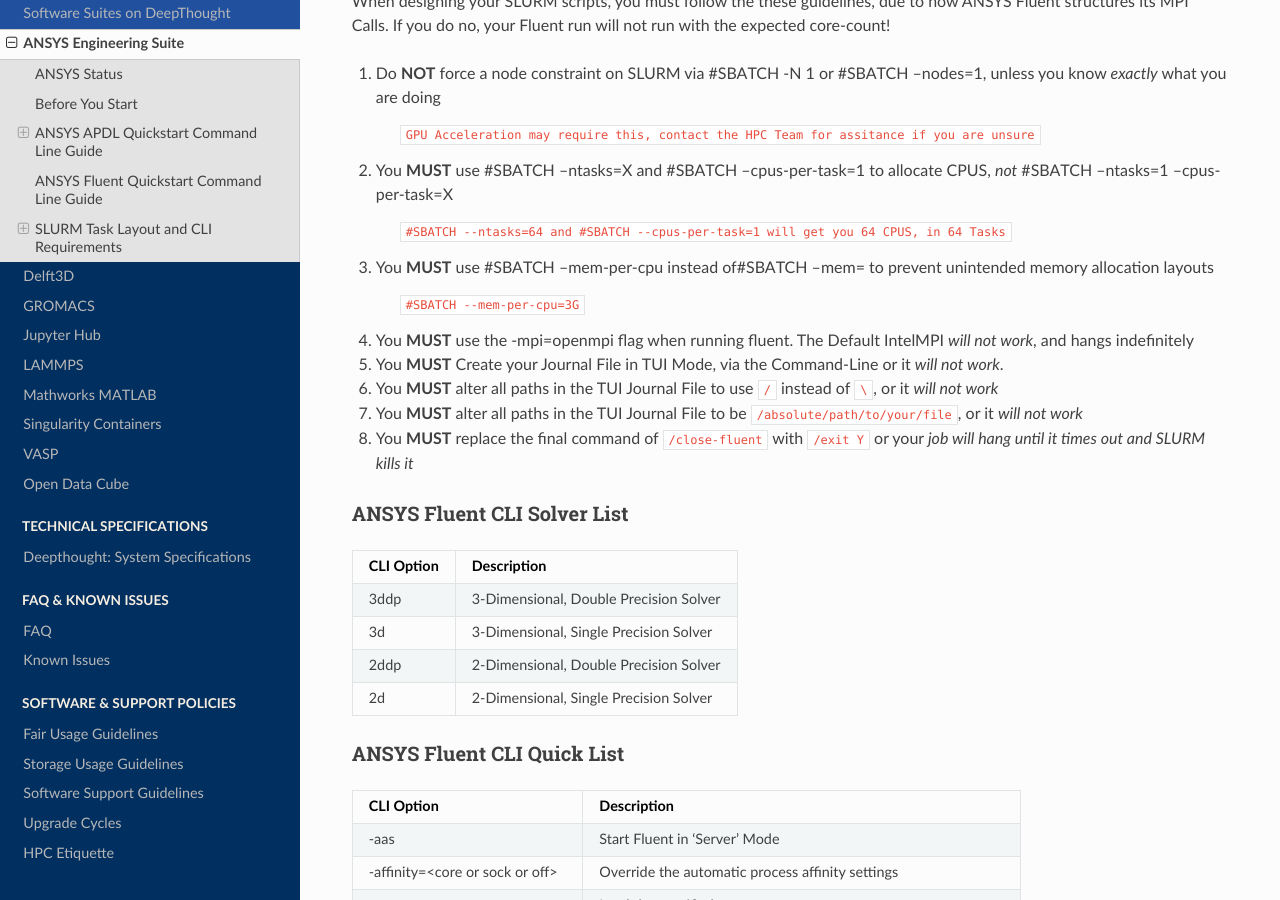
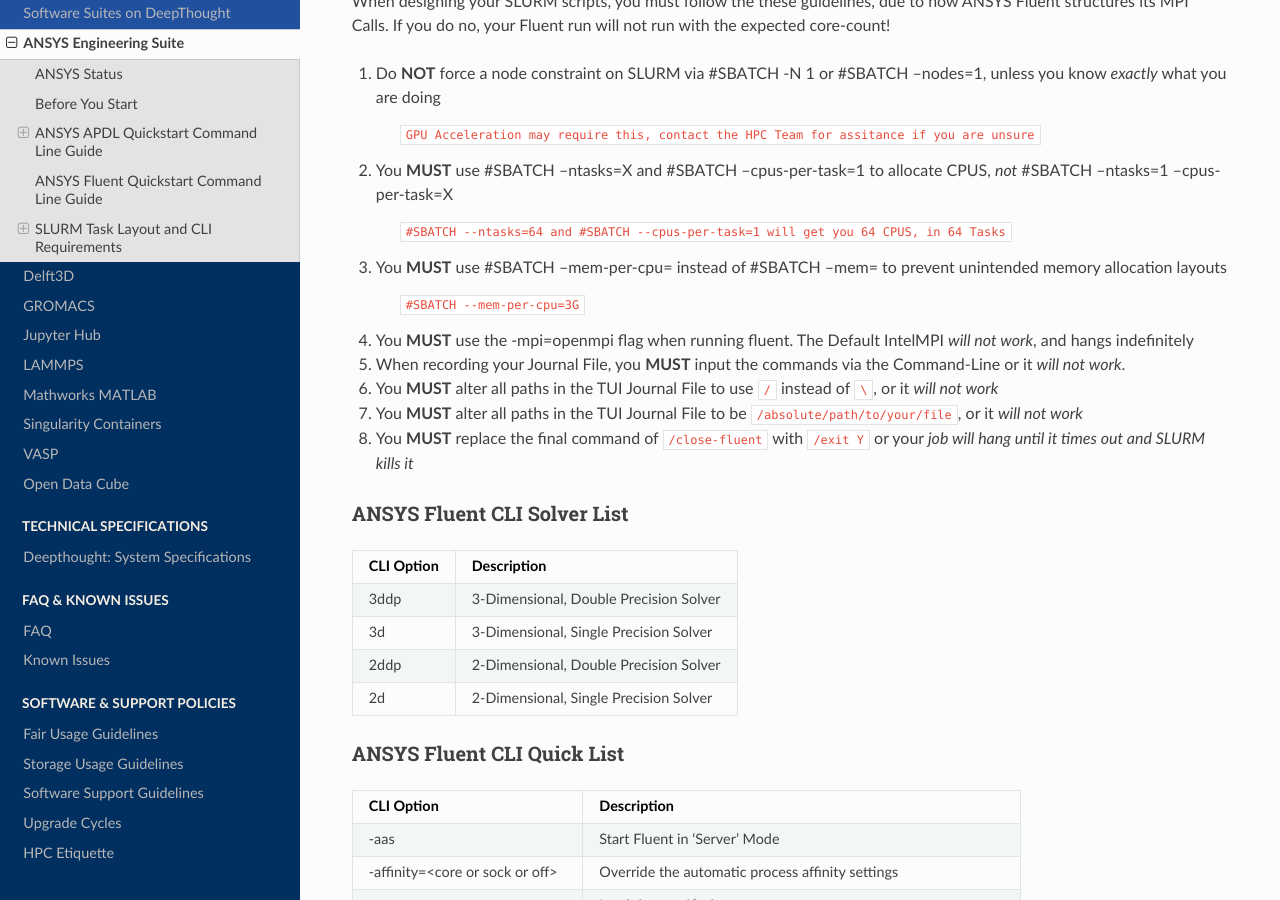
Before and after one commit to flindersuni/DeepThoughtHPC-docs, a Sphinx documentation site: the page built from docs/source/software/ansys.rst, in a window 1280 px wide and 900 px high, scrolled down 2574 px. Built offline with Sphinx 7.4.7 and the Read the Docs theme 2.0.0, drawn with Linux system fonts in a browser that asks for light colours; pages that are not in the unit, such as notebooks, are missing from menus.

Commit message:
FLUENT User Feedback

```diff
--- a/docs/source/software/ansys.rst
+++ b/docs/source/software/ansys.rst
@@ -129,18 +129,16 @@
 
     ``GPU Acceleration may require this, contact the HPC Team for assitance if you are unsure``
 
-
 2. You **MUST** use #SBATCH --ntasks=X and #SBATCH --cpus-per-task=1 to allocate CPUS, *not* #SBATCH --ntasks=1 --cpus-per-task=X
 
     ``#SBATCH --ntasks=64 and #SBATCH --cpus-per-task=1 will get you 64 CPUS, in 64 Tasks``
 
-3. You **MUST** use #SBATCH --mem-per-cpu instead of#SBATCH  --mem= to prevent unintended memory allocation layouts
+3. You **MUST** use #SBATCH --mem-per-cpu= instead of #SBATCH --mem= to prevent unintended memory allocation layouts
 
     ``#SBATCH --mem-per-cpu=3G``
 
 4. You **MUST** use the -mpi=openmpi flag when running fluent. The Default IntelMPI *will not work*, and hangs indefinitely
-
-5. You **MUST** Create your Journal File in TUI Mode, via the Command-Line or it *will not work*.
+5. When recording your Journal File, you **MUST** input the commands via the Command-Line or it *will not work*.
 6. You **MUST** alter all paths in the TUI Journal File to use ``/`` instead of ``\``, or it *will not work*
 7. You **MUST** alter all paths in the TUI Journal File to be ``/absolute/path/to/your/file``,  or it *will not work*
 8. You **MUST** replace the final command of ``/close-fluent`` with ``/exit Y`` or your *job will hang until it times out and SLURM kills it*
```
